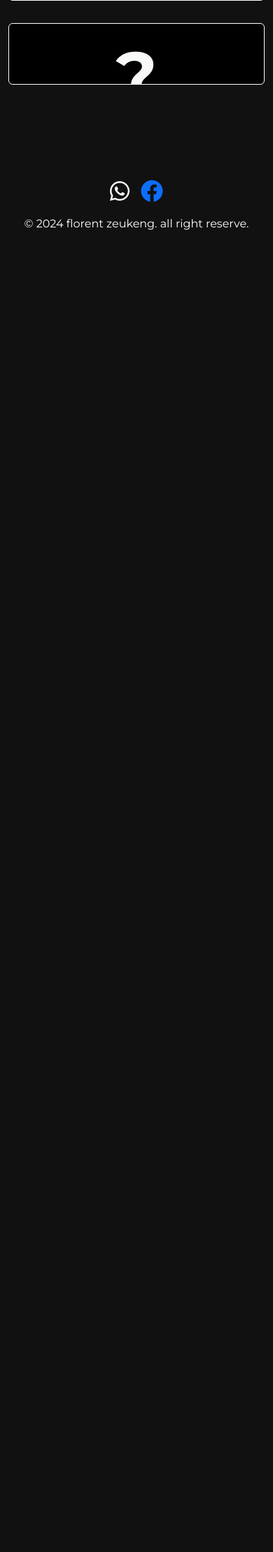
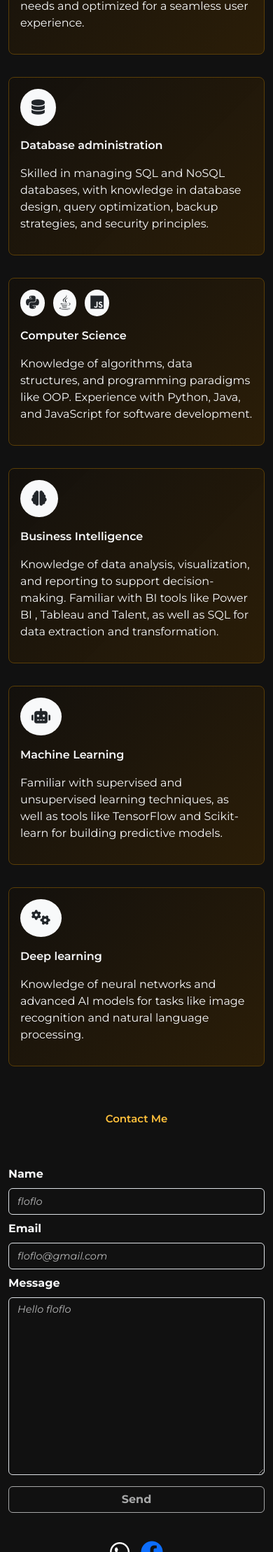
Before and after one commit to florentJava/portofolio, a Django app: page / in a window 390 px wide. Shown: the part 2985-5203 px from the top of the page at 70% size. Before the commit the page ends 3314 px from the top, so only its background shows below. Run offline with Django 4.2, Linux system fonts and the light colour scheme; some libraries are stand-ins or nearby versions.

Commit message:
speed-recuitment

```diff
--- a/static/css/onepage.css
+++ b/static/css/onepage.css
@@ -1,3 +1,5 @@
+
+
 .trait,
 .trait2 {
     height: 10px;
--- a/static/js/onepage.js
+++ b/static/js/onepage.js
@@ -281,10 +281,8 @@ function initLogoAnimations() {
         .from(circleImage, {
             duration: 2,
             opacity: 0,
-            x: 700,
-            rotateZ: "360deg",
-            ease: "bounce.out"
-        }, "-=0.5")
+            y: -700
+            }, "-=0.5")
         .to(splitChars, {
             duration: 0.1,
             color: "#FFC03B",
--- a/templates/base.html
+++ b/templates/base.html
@@ -35,7 +35,7 @@
                     </div>
 
                     <p class="text-center mb-0">
-                        &copy; 2024 florent zeukeng. all right reserve.
+                        &copy; 2025 florent zeukeng. all right reserve.
                     </p>
                 </div>
             </div>
--- a/templates/include/about-me.html
+++ b/templates/include/about-me.html
@@ -15,7 +15,7 @@
                 <iframe id="inlineFrameExample"
                     title="Inline Frame Example"
                     width="100%"
-                    src="https://drive.google.com/file/d/1NbhNKxDEYxuOdW-q-D2z1MoFS0HFvM57/preview?usp">
+                    src="https://drive.google.com/file/d/1RtFIE1JcXSxVaN8THlHug3j1PxlYxxci/preview">
                 </iframe>
             </span>
         </div>
@@ -26,31 +26,12 @@
                 <iframe id="inlineFrameExample"
                     title="Inline Frame Example"
                     width="100%"
-                    src="https://drive.google.com/file/d/1yxMn3t9CrnvQ0JTUK2aYbvniHeBK0ewy/preview">
+                    src="https://drive.google.com/file/d/1iqMdsBae6f24_yUFTWtbG6sI9wHiw1f2/preview">
                 </iframe>
             </span>
         </div>
 
 
-        <div class="col-md-5   col-12 text-center text-light border border-white rounded-2 p-3 m-3 ">
-            <span class="textcolor">
-
-                <iframe id="inlineFrameExample"
-                    title="Inline Frame Example"
-                    width="100%"
-                    src="https://drive.google.com/file/d/1aw52YNkT23ol-mOtS1pkwhoVWIqQ19_b/preview">
-                </iframe>
-            </span>
-        </div>
-
-        <div class="col-md-5   col-12 text-center text-light border border-white rounded-2 p-3 m-3 about-item">
-            <span class="textcolor">
-
-                <p></p>
-              <p>En COURS </p>
-
-            </span>
-        </div>
 
 
 
--- a/templates/include/contactme.html
+++ b/templates/include/contactme.html
@@ -18,7 +18,7 @@
                 <label for="message" class="text-light fw-bold py-2">Message</label>
                 <textarea name="message" placeholder="Hello floflo" class="form-control bg-transparent text-light" rows="10" id="message" ></textarea>
             </div>
-            <button class="btn w-100 my-3 fw-bold">Send</button>
+            <button class="btn w-100 my-3 fw-bold text-light " disabled >Send</button>
         </form>
     </div>
 
--- a/templates/include/hero.html
+++ b/templates/include/hero.html
@@ -1,5 +1,5 @@
 {% load static %}
-<div class="container  d-flex  align-items-center justify-content-md-between justify-content-start section flex-md-row flex-column flex-column-reverse" id="home">
+<div class="container hero-height d-flex align-items-start justify-content-md-between justify-content-start section flex-md-row flex-column flex-column-reverse" id="home">
 
     <div class="col-12 col-md-7 text-light p-3">
         <p class="montserrat-semi-bold"> Hello, i am  </p>
--- a/templates/include/navbar.html
+++ b/templates/include/navbar.html
@@ -56,7 +56,7 @@
             <a href="#home" class="link-light link-underline link-underline-opacity-0 lien position-relative">Home</a>
             <a href="#projects" class="link-light link-underline link-underline-opacity-0 lien position-relative">Projects</a>
             <a href="#about" class="link-light link-underline link-underline-opacity-0 lien position-relative">certifications</a>
-            <!-- <a href="#service" class="link-light link-underline link-underline-opacity-0 lien position-relative">Service</a> -->
+            <a href="#service" class="link-light link-underline link-underline-opacity-0 lien position-relative">skills</a>
 
             <div class="d-none d-lg-block">
                            <a href="#contactme" class="btn text-dark montserrat-semi-bold lien position-relative">Contact Me</a>
--- a/templates/include/projects.html
+++ b/templates/include/projects.html
@@ -6,7 +6,7 @@
         <div class="mx-3 montserrat-semi-bold textcolor fs-2">Some Projects</div>
         <div class="trait2 rounded-2 d-none d-md-block"></div>
     </div>
-    <div class="container col-12 py-3">
+    <div class="container col-12 ">
 
         <div class="col-12 d-block d-md-flex justify-content-between align-items-center item my-3 py-3 box">
 
@@ -20,13 +20,13 @@
                 </h3>
                 <p class="text-light my-3 text-center text-md-start">
                     Sipoh is an innovative an powerful digital solution designed
-                    to reduice insecurity in Cameroonian cities it is made by ...  &nbsp; &nbsp;
-                    <a href="https://sipoh.io/" class=" btn  link-underline-opacity-0 lien "  target="_blank" rel="noopener noreferrer"> details <i class="fa-solid fa-arrow-right"></i> </a>
+                    to reduice insecurity in Cameroonian cities it is made by ...
                 </p>
-                <div class="btns d-flex">
-                    <div class="textcolor mx-2 p-2 rounded-3 technologie" style="background: rgba(140, 102, 35, 0.4);">Angular</div>
-                    <div class="textcolor mx-2 p-2 rounded-3 technologie" style="background: rgba(140, 102, 35, 0.4);">Spring</div>
-                    <div class="textcolor mx-2 p-2 rounded-3 technologie" style="background: rgba(140, 102, 35, 0.4);">Bootstrap</div>
+                <div class="col-12 d-block d-md-flex  align-items-center my-1 py-1">
+                    <div class="d-inline-block textcolor mx-1 p-1 my-1 rounded-3 technologie" style="background: rgba(140, 102, 35, 0.4);">Angular</div>
+                    <div class="d-inline-block textcolor mx-1 p-1 my-1 rounded-3 technologie" style="background: rgba(140, 102, 35, 0.4);">Spring</div>
+                    <div class="d-inline-block textcolor mx-1 p-1 my-1 rounded-3 technologie" style="background: rgba(140, 102, 35, 0.4);">Bootstrap</div>
+                    <a href="https://sipoh.io/"  class=" btn mx-1 p-1 my-1  link-underline-opacity-0 lien "  target="_blank" rel="noopener noreferrer"> details <i class="fa-solid fa-arrow-right"></i> </a>
                 </div>
             </div>
         </div>
@@ -44,12 +44,12 @@
                 <p class="text-light my-3 text-center text-md-start">
                     Sipoh is an innovative an powerful digital solution designed
                     to reduice insecurity in Cameroonian cities it is made by ...  &nbsp; &nbsp;
-                    <a href="https://sipoh.io/" class=" btn  link-underline-opacity-0 lien "  target="_blank" rel="noopener noreferrer"> details <i class="fa-solid fa-arrow-right"></i> </a>
                 </p>
-                <div class="btns d-flex">
-                    <div class="textcolor mx-2 p-2 rounded-3 technologie" style="background: rgba(140, 102, 35, 0.4);">Angular</div>
-                    <div class="textcolor mx-2 p-2 rounded-3 technologie" style="background: rgba(140, 102, 35, 0.4);">Spring</div>
-                    <div class="textcolor mx-2 p-2 rounded-3 technologie" style="background: rgba(140, 102, 35, 0.4);">Bootstrap</div>
+                <div class="col-12 d-block d-md-flex  align-items-center my-1 py-1">
+                    <div class="d-inline-block textcolor mx-1 p-1 my-1 rounded-3 technologie" style="background: rgba(140, 102, 35, 0.4);">Angular</div>
+                    <div class="d-inline-block textcolor mx-1 p-1 my-1 rounded-3 technologie" style="background: rgba(140, 102, 35, 0.4);">Spring</div>
+                    <div class="d-inline-block textcolor mx-1 p-1 my-1 rounded-3 technologie" style="background: rgba(140, 102, 35, 0.4);">Bootstrap</div>
+                    <a href="https://sipoh.io/"  class=" btn mx-1 p-1 my-1  link-underline-opacity-0 lien "  target="_blank" rel="noopener noreferrer"> details <i class="fa-solid fa-arrow-right"></i> </a>
                 </div>
             </div>
         </div>
--- a/templates/include/service.html
+++ b/templates/include/service.html
@@ -1,7 +1,7 @@
 <div id="service" class="container section d-flex justify-content-center flex-column text-light ">
     <div class="title d-flex justify-content-center align-items-center py-5">
         <div class="trait rounded-2 d-none d-md-block"></div>
-        <div class="mx-3 montserrat-semi-bold textcolor fs-2">My Services</div>
+        <div class="mx-3 montserrat-semi-bold textcolor fs-2">My Skills</div>
         <div class="trait2 rounded-2 d-none d-md-block"></div>
     </div>
 
@@ -10,36 +10,55 @@
         <div class="col-12 col-md-5 col-lg-3 m-3 p-3 rounded-3 ">
             <p class="service-icon"><i class="fas fa-globe bg-light p-3 text-dark rounded-circle fs-4" ></i>
             </p>
-            <p class="service-titre col-8 text-wrap">Website Development</p>
-            <p class="service-description">Design and development of modern, high-performance websites tailored to your needs and optimized for a seamless user experience.
+            <p class="service-titre col-8 text-wrap">Web Development</p>
+            <p class="service-description">Design and development of modern, high-performance websites , Applicationss , APIS tailored to your needs and optimized for a seamless user experience.
             </p>
         </div>
-        <div class="col-12 col-md-5 col-lg-3 m-3 p-3 rounded-3 about-item">
 
+        <div class="col-12 col-md-5 col-lg-3 m-3 p-3 rounded-3 ">
+            <p class="service-icon"><i class="fa-solid fa-database bg-light p-3 text-dark rounded-circle fs-4"></i>
+            </p>
+            <p class="service-titre col-12 text-wrap">Database administration</p>
+            <p class="service-description"> Skilled in managing SQL and NoSQL databases, with knowledge in database design, query optimization, backup strategies, and security principles.
+            </p>
+        </div>
+
+        <div class="col-12 col-md-5 col-lg-3 m-3 p-3 rounded-3 ">
+            <p class="service-icon">
+                <i class="fa-brands fa-python bg-light p-2 text-dark rounded-circle fs-4"></i> &nbsp;
+                <i class="fa-brands fa-java bg-light p-2 text-dark rounded-circle fs-4"></i> &nbsp;
+                <i class="fa-brands fa-js bg-light p-2 text-dark rounded-circle fs-4"></i>
+            </p>
+            <p class="service-titre col-8 text-wrap">Computer Science</p>
+            <p class="service-description">
+                Knowledge of algorithms, data structures, and programming paradigms like OOP. Experience with Python, Java, and JavaScript for software development.
+            </p>
         </div>
         <div class="col-12 col-md-5 col-lg-3 m-3 p-3 rounded-3 ">
-            <p class="service-icon"><i class="fab fa-telegram bg-light p-3 text-dark rounded-circle fs-4" ></i>
+            <p class="service-icon">
+                <i class="fa-solid fa-brain bg-light p-3 text-dark rounded-circle fs-4"></i>
             </p>
-            <p class="service-titre col-8 text-wrap">Telegram Bot Creation</p>
-            <p class="service-description">Design of Telegram bots to automate tasks, interact with users, or enhance your services.</p>
+            <p class="service-titre col-8 text-wrap">Business Intelligence</p>
+            <p class="service-description">
+                Knowledge of data analysis, visualization, and reporting to support decision-making. Familiar with BI tools like Power BI , Tableau and Talent, as well as SQL for data extraction and transformation.
+            </p>
         </div>
         <div class="col-12 col-md-5 col-lg-3 m-3 p-3 rounded-3 ">
-            <p class="service-icon"><i class="fas fa-pencil-ruler bg-light p-3 text-dark rounded-circle fs-4" ></i>
+            <p class="service-icon">
+                <i class="fas fa-robot bg-light p-3 text-dark rounded-circle fs-4"></i>
             </p>
-            <p class="service-titre col-8 text-wrap">Website Design</p>
-            <p class="service-description">Creation of attractive and professional website designs, combining aesthetics with usability.</p>
+            <p class="service-titre col-8 text-wrap">Machine Learning</p>
+            <p class="service-description">
+                Familiar with supervised and unsupervised learning techniques, as well as tools like TensorFlow and Scikit-learn for building predictive models.
+            </p>
         </div>
         <div class="col-12 col-md-5 col-lg-3 m-3 p-3 rounded-3 ">
-            <p class="service-icon"><i class="fas fa-palette bg-light p-3 text-dark rounded-circle fs-4" ></i>
+            <p class="service-icon"><i class="fas fa-cogs bg-light p-3 text-dark rounded-circle fs-4" ></i>
             </p>
-            <p class="service-titre col-8 text-wrap">Website Visual Identity Creation</p>
-            <p class="service-description">Development of a cohesive and impactful visual identity that reflects the essence of your brand or business.</p>
-        </div>
-        <div class="col-12 col-md-5 col-lg-3 m-3 p-3 rounded-3 ">
-            <p class="service-icon"><i class="fas fa-code bg-light p-3 text-dark rounded-circle fs-4" ></i>
+            <p class="service-titre col-8 text-wrap">Deep learning</p>
+            <p class="service-description">
+                Knowledge of neural networks and advanced AI models for tasks like image recognition and natural language processing.
             </p>
-            <p class="service-titre col-8 text-wrap">IT Solutions Development</p>
-            <p class="service-description">Design and implementation of custom software solutions to address your business's technical challenges.</p>
         </div>
 
 
--- a/templates/onepage.html
+++ b/templates/onepage.html
@@ -17,8 +17,8 @@
 
 {% include 'include/about-me.html' %}
 
-<!-- {% include 'include/service.html' %} -->
-<!-- {% include 'include/contactme.html' %} -->
+{% include 'include/service.html' %}
+{% include 'include/contactme.html' %}
 
 
 
```
Also changed, not shown: static/img/florent.jpeg, 2 other files.
